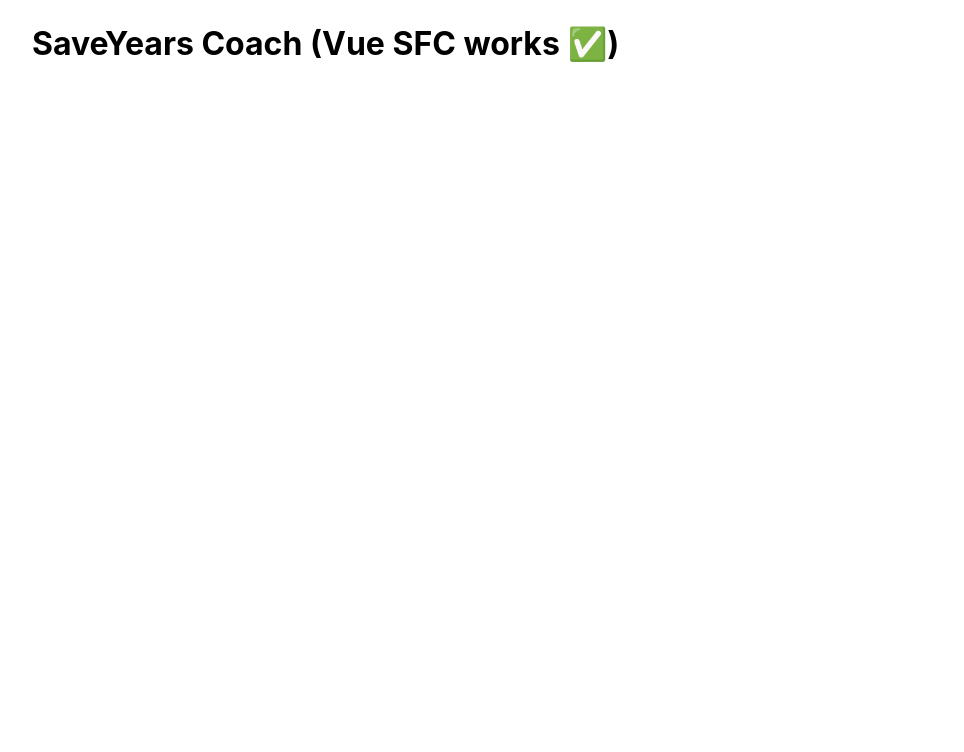
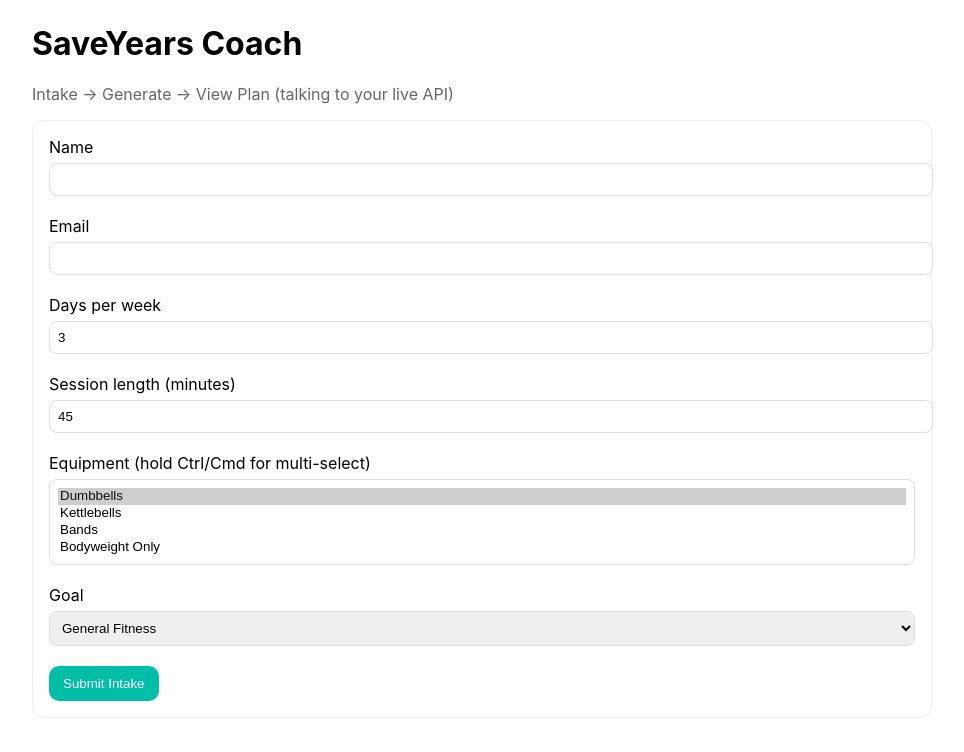
Before and after one commit to drobinson416/Save-Years-AI, a Vue app in the folder frontend-vue/: page / in a window 1280 px wide. Shown: the top 752 px of the page, without its empty margins (158-1122 px from the left). Built offline with nearby package versions, Linux system fonts and the light colour scheme; no server answers.

Commit message:
Revamp intake form with additional fields and styling
Updated the form layout and added input fields for user details, including name, email, days per week, session length, equipment, and goals. Enhanced the submit button and error handling display.

```diff
--- a/frontend-vue/src/App.vue
+++ b/frontend-vue/src/App.vue
@@ -1,7 +1,83 @@
 <template>
   <main style="max-width:900px;margin:24px auto;font-family:Inter,system-ui">
-    <h1>SaveYears Coach (Vue SFC works ✅)</h1>
+    <h1>SaveYears Coach</h1>
+    <p style="color:#666">Intake → Generate → View Plan (talking to your live API)</p>
+
+    <form class="card" @submit.prevent="onSubmit">
+      <label>Name<br /><input v-model="form.name" required /></label><br /><br />
+      <label>Email<br /><input v-model="form.email" type="email" required /></label><br /><br />
+      <label>Days per week<br /><input v-model.number="form.days_per_week" type="number" min="1" max="6" required /></label><br /><br />
+      <label>Session length (minutes)<br /><input v-model.number="form.session_length_minutes" type="number" min="15" max="120" required /></label><br /><br />
+      <label>Equipment (hold Ctrl/Cmd for multi-select)<br />
+        <select multiple v-model="form.equipment">
+          <option value="dumbbells">Dumbbells</option>
+          <option value="kettlebells">Kettlebells</option>
+          <option value="bands">Bands</option>
+          <option value="bodyweight_only">Bodyweight Only</option>
+        </select>
+      </label><br /><br />
+      <label>Goal<br />
+        <select v-model="form.goals">
+          <option value="general_fitness">General Fitness</option>
+          <option value="fat_loss">Fat Loss</option>
+          <option value="muscle_gain">Muscle Gain</option>
+          <option value="strength">Strength</option>
+        </select>
+      </label><br /><br />
+
+      <button :disabled="loading" style="padding:10px 14px;border:0;border-radius:10px;background:#00BFA6;color:white">
+        {{ loading ? "Working..." : "Submit Intake" }}
+      </button>
+    </form>
+
+    <section v-if="error" class="card" style="border-color:#f88">
+      <strong>Error:</strong> {{ error }}
+    </section>
+
+    <section v-if="plan" class="card">
+      <h3>Plan ({{ plan.status }})</h3>
+      <pre style="white-space:pre;overflow:auto;background:#fafafa;padding:12px;border-radius:8px">
+{{ pretty(plan) }}
+      </pre>
+    </section>
   </main>
 </template>
+
 <script setup>
+import { reactive, ref } from 'vue'
+import { createIntake, generatePlanByIntakeId, getPlan } from './api.js'
+
+const form = reactive({
+  name: '',
+  email: '',
+  days_per_week: 3,
+  session_length_minutes: 45,
+  equipment: ['dumbbells'],
+  goals: 'general_fitness'
+})
+const loading = ref(false)
+const error = ref('')
+const plan = ref(null)
+
+function pretty(obj) { return JSON.stringify(obj, null, 2) }
+
+async function onSubmit() {
+  error.value = ''
+  plan.value = null
+  loading.value = true
+  try {
+    const { intake_id } = await createIntake(form)
+    const { plan_id } = await generatePlanByIntakeId(intake_id)
+    plan.value = await getPlan(plan_id)
+  } catch (e) {
+    error.value = e.message || String(e)
+  } finally {
+    loading.value = false
+  }
+}
 </script>
+
+<style>
+.card { border:1px solid #eee; border-radius:12px; padding:16px; margin:16px 0; }
+input, select { padding:8px; border-radius:8px; border:1px solid #ddd; width:100%; margin-top:6px; }
+</style>
```
